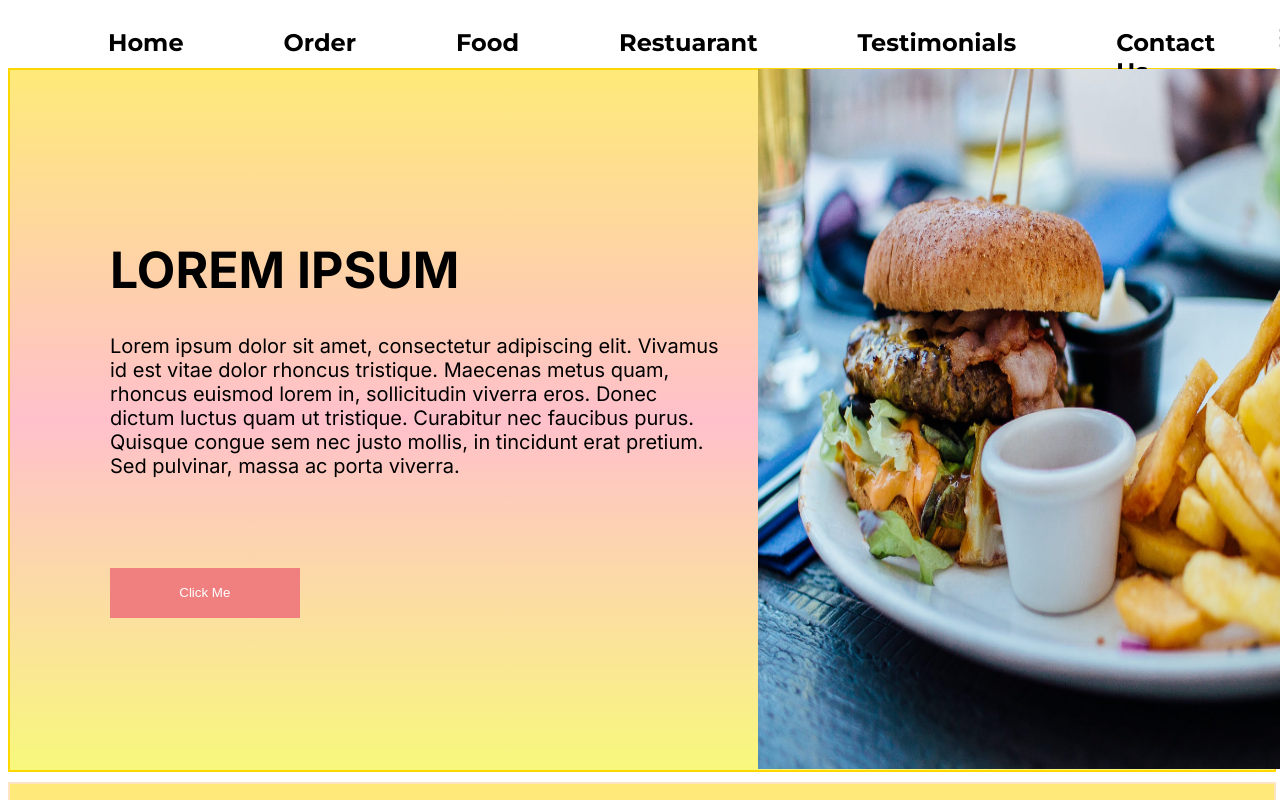
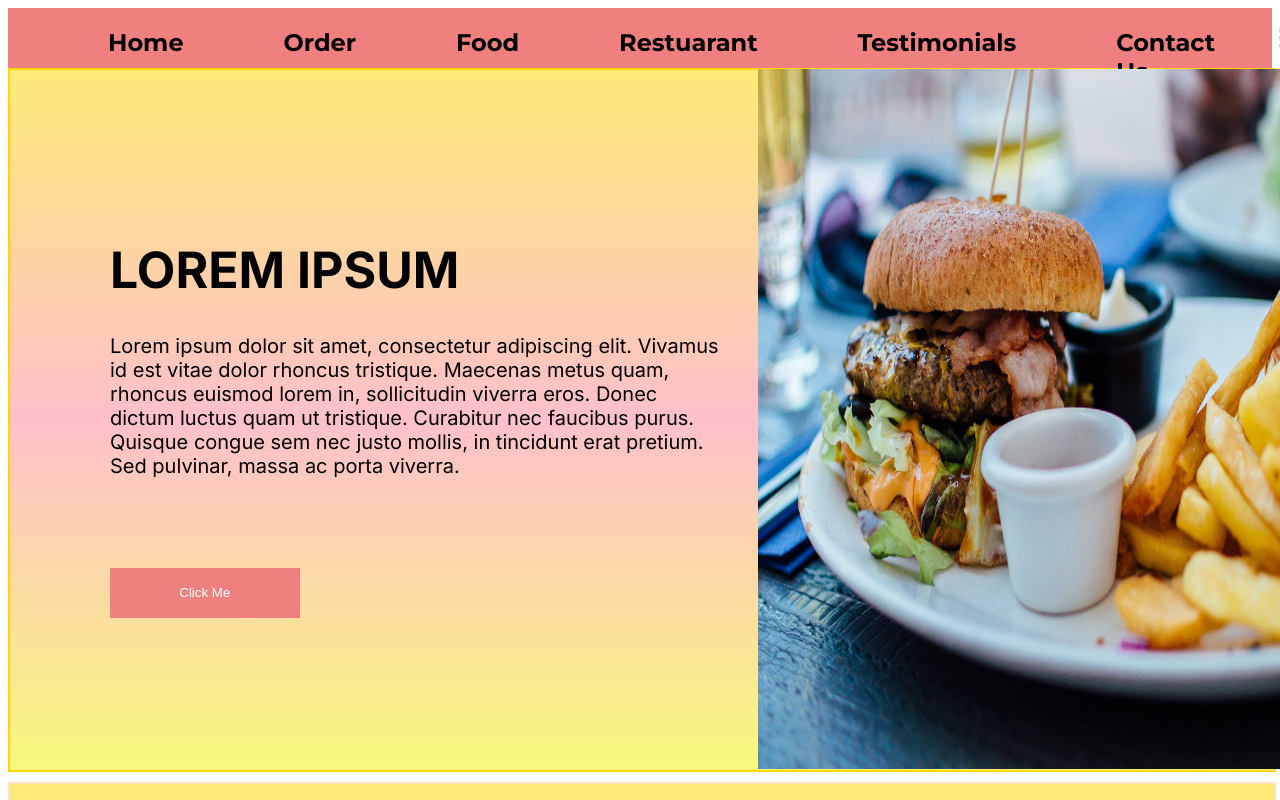
Before and after one commit to Johnmarwadi/task, a plain HTML site: page index.html in a window 1280 px wide. Shown: the top 800 px of the page. Drawn offline with Linux system fonts and the light colour scheme.

Commit message:
Update style.css

```diff
--- a/style.css
+++ b/style.css
@@ -2,7 +2,7 @@
     height: 60px;
     width: 100%;
     border: 2px solid black;
-/*     background-color: lightcoral; */
+    background-color: lightcoral;
     border: none;
     display: inline-flex;
     /* font-family: inter; */
```
